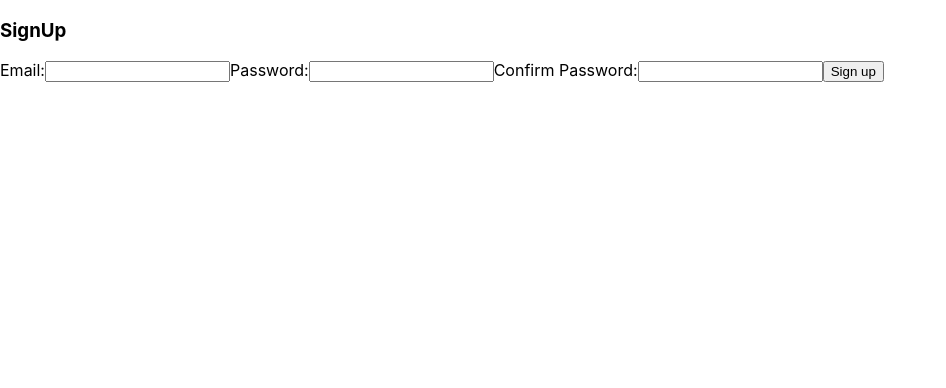
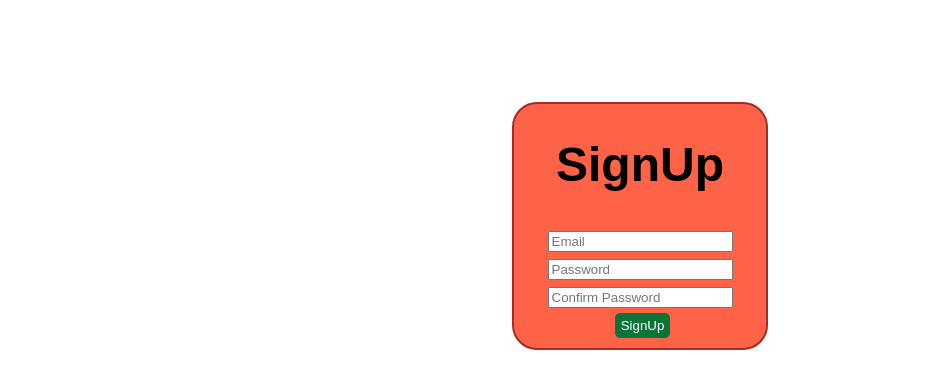
Before and after one commit to Akshay2903/expense-tracker-reactjs-, a React (Create React App) app: page / in a window 1280 px wide. Shown: the top 388 px of the page, without its empty margins (0-946 px from the left). Built offline with nearby package versions, Linux system fonts and the light colour scheme.

Commit message:
Creating Signup

```diff
--- a/package.json
+++ b/package.json
@@ -9,6 +9,7 @@
     "firebase": "^9.20.0",
     "react": "^18.2.0",
     "react-dom": "^18.2.0",
+    "react-router-dom": "^6.10.0",
     "react-scripts": "5.0.1",
     "web-vitals": "^2.1.4"
   },
--- a/src/App.css
+++ b/src/App.css
@@ -1,38 +1,8 @@
-.App {
-  text-align: center;
+.App{
+  background-attachment:local;
+  width: 100%;
+  height: 100%;
+  background-size: cover;
+  background-repeat: no-repeat;
+  background-position: center;
 }
-
-.App-logo {
-  height: 40vmin;
-  pointer-events: none;
-}
-
-@media (prefers-reduced-motion: no-preference) {
-  .App-logo {
-    animation: App-logo-spin infinite 20s linear;
-  }
-}
-
-.App-header {
-  background-color: #282c34;
-  min-height: 100vh;
-  display: flex;
-  flex-direction: column;
-  align-items: center;
-  justify-content: center;
-  font-size: calc(10px + 2vmin);
-  color: white;
-}
-
-.App-link {
-  color: #61dafb;
-}
-
-@keyframes App-logo-spin {
-  from {
-    transform: rotate(0deg);
-  }
-  to {
-    transform: rotate(360deg);
-  }
-}
--- a/src/App.js
+++ b/src/App.js
@@ -1,21 +1,11 @@
 import React from "react";
-import Userinterface from "./UI/Userinterface";
-import * as firebase from "firebase/app";
-import "firebase/auth"
-
-const firebaseConfig = {
-  apiKey: "AIzaSyBTfXvi1tVHKZcVR6xtXr9mxE2CpARRcqk",
-  authDomain: "noreply@expense-tracker-6d2aa.firebaseapp.com",
-  databaseURL: "https://expense-tracker-6d2aa-default-rtdb.firebaseio.com/",
-  projectId: "expense-tracker-6d2aa",
-};
-
-firebase.initializeApp(firebaseConfig);
+import SignUp from "./components/SignUp";
+import "./App.css";
 
 function App() {
   return (
-    <div>
-      <Userinterface/>
+    <div className="App">
+      <SignUp />
     </div>
   );
 }
--- a/src/UI/Userinterface.js
+++ /dev/null
@@ -1,41 +0,0 @@
-import React, { useState } from 'react';
-
-const Userinterface = () => {
-
-    const [email, setEmail] = useState('');
-    const [password, setPassword] = useState('');
-    const [confirmPassword, setConfirmPassword] = useState('');
-
-
-    const submitHandler = (event) => {
-        event.preventDefault();
-        setEmail('');
-        setPassword('');
-    }
-
-
-    return (
-        <div>
-        <h3>SignUp</h3>
-        <div>
-            <form onSubmit={submitHandler}>
-                <label>
-                    Email:
-                    <input type='email' value = {email} onChange={(e) => setEmail(e.target.value)} required/>
-                </label>
-                <label>
-                    Password:
-                    <input type='password' value={password} onChange={(e) => setPassword(e.target.value)} required/>
-                </label>
-                <label>
-                    Confirm Password:
-                    <input type='password' value={confirmPassword} onChange={(e) => setConfirmPassword(e.target.value)} required/>
-                </label>
-                <button type='submit'>Sign up</button>
-            </form>
-        </div>
-        </div>
-    )
-}
-
-export default Userinterface;
--- /dev/null
+++ b/src/components/SignUp.css
@@ -0,0 +1,28 @@
+.form {
+    border: 2px solid brown;
+    border-radius: 25px;
+    text-align: center;
+    margin-left: 40%;
+    margin-right: 40%;
+    background-color: tomato;
+    margin-top: 8%;
+  }
+
+  .signUpBody {
+    font-family: Arial, Helvetica, sans-serif;
+    font-size: 24px;
+    /* margin: 25px; */    /* width: 350px; */
+    /* height: 200px; */
+    text-align: center;
+    /* background-color: blueviolet; */
+  }
+  .signUpBtn {
+    color: white;
+    background-color: rgb(11, 117, 55);
+    border-radius: 5px;
+    border: none;
+    margin-left: 2%;
+    height: 25px;
+    cursor: pointer;
+    margin-bottom: 10px;
+  }
--- /dev/null
+++ b/src/components/SignUp.js
@@ -0,0 +1,83 @@
+import React, { useRef } from "react";
+import "./SignUp.css";
+
+const SignUp = () => {
+  const inputEmailRef = useRef();
+  const inputPasswordRef = useRef();
+  const inputConfirmPasswordRef = useRef();
+
+  const submitHandler = (event) => {
+    event.preventDefault();
+
+    const enteredEmail = inputEmailRef.current.value;
+    const enteredPassword = inputPasswordRef.current.value;
+
+    if (enteredPassword !== inputConfirmPasswordRef.current.value) {
+      alert("Password should be same");
+      return;
+    }
+    fetch(
+      "https://identitytoolkit.googleapis.com/v1/accounts:signUp?key=AIzaSyDTHcN6BfHG9yJUF7SSWSe8c7ZWnwhUxOQ",
+      {
+        method: "POST",
+        body: JSON.stringify({
+          email: enteredEmail,
+          password: enteredPassword,
+          returnSecureToken: true,
+        }),
+        header: {
+          "Content-Type": "application/json",
+        },
+      }
+    ).then((res) => {
+      if (res.ok) {
+        alert("Successfully Registered");
+        console.log("Succcessfully Registered");
+      } else {
+        return res.json().then((data) => {
+          alert("datta.error.message");
+        });
+      }
+    });
+  };
+
+  return (
+    <div className="signUpBody">
+      <form onSubmit={submitHandler} className="form">
+      <h1>SignUp</h1>
+        <div>
+          <input
+            type="email"
+            placeholder="Email"
+            required
+            ref={inputEmailRef}
+            autoComplete='on'
+          />
+        </div>
+        <div>
+          <input
+            type="password"
+            placeholder="Password"
+            required
+            ref={inputPasswordRef}
+            autoComplete='on'
+          />
+        </div>
+        <div>
+          <input
+            type="password"
+            placeholder="Confirm Password"
+            required
+            ref={inputConfirmPasswordRef}
+            autoComplete='on'
+          />
+        </div>
+        <div>
+          <button className="signUpBtn">SignUp</button>
+        </div>
+      </form>
+    </div>
+  );
+};
+
+export default SignUp;
```
Also changed, not shown: 1 other file (tests, documents, lock files or other folders).
